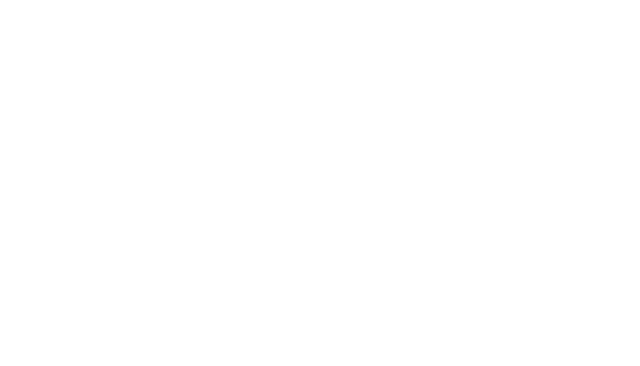
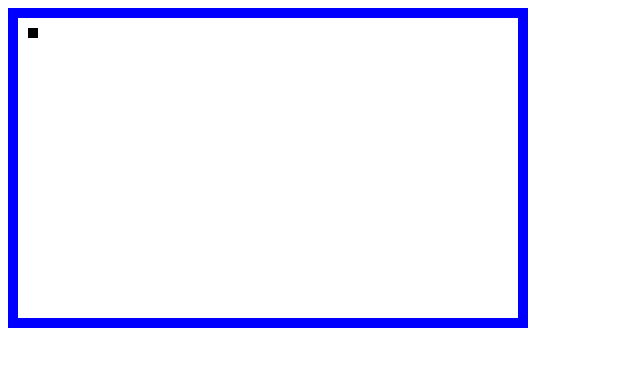
Before and after one commit to bdberm/surface-to-air, a website built with webpack: page surface_to_air.html in a window 1280 px wide. Shown: the whole page, without its empty margins (0-640 px from the left). Built offline with nearby package versions, Linux system fonts and the light colour scheme.

Commit message:
render from board.js

```diff
--- /dev/null
+++ b/lib/board.js
@@ -0,0 +1,15 @@
+import CrossHair from './crosshair';
+
+class Board {
+  constructor(ctx) {
+    this.ctx = ctx;
+    this.crosshair = new CrossHair();
+    this.crosshair.render = this.crosshair.render.bind(this);
+  }
+
+  render() {
+    this.crosshair.render();
+  }
+}
+
+export default Board;
--- /dev/null
+++ b/lib/crosshair.js
@@ -0,0 +1,15 @@
+class CrossHair {
+  constructor() {
+    this.width = 10;
+    this.height = 10;
+
+  }
+
+  render(x,y) {
+    this.ctx.fillRect(10,10,10,10);
+  }
+
+
+}
+
+export default CrossHair;
--- /dev/null
+++ b/lib/style.css
@@ -0,0 +1,4 @@
+canvas {
+  border: 10px solid blue;
+  margin: 0 auto;
+}
--- a/lib/surface_to_air.js
+++ b/lib/surface_to_air.js
@@ -1,4 +1,22 @@
+import Board from './board';
+
+const gameWidth = 500;
+const gameHeight = 300;
+const windowWidth = Math.max(window.windowWidth, gameWidth);
+const windowHeight = Math.max(window.windowHeight, gameHeight);
+
 
 document.addEventListener("DOMContentLoaded",() => {
-  console.log('hello!');
+  const canvas = document.getElementById('canvas');
+  canvas.width = gameWidth;
+  canvas.height = gameHeight;
+  const ctx = canvas.getContext('2d');
+  const gameBoard = new Board(ctx);
+  gameBoard.render();
+
+  document.addEventListener("mousemove", (e) => {
+    console.log(e);
+  });
+
+
 });
--- a/surface_to_air.html
+++ b/surface_to_air.html
@@ -4,9 +4,10 @@
     <meta charset="utf-8">
     <title>Surface To Air</title>
     <script src="./bundle.js" type="text/javascript"></script>
+    <link rel="stylesheet" href="./lib/style.css">
 
   </head>
   <body>
-
+    <canvas id="canvas"></canvas>
   </body>
 </html>
```
Also changed, not shown: bundle.js (+68 -2 lines), 1 other file.
